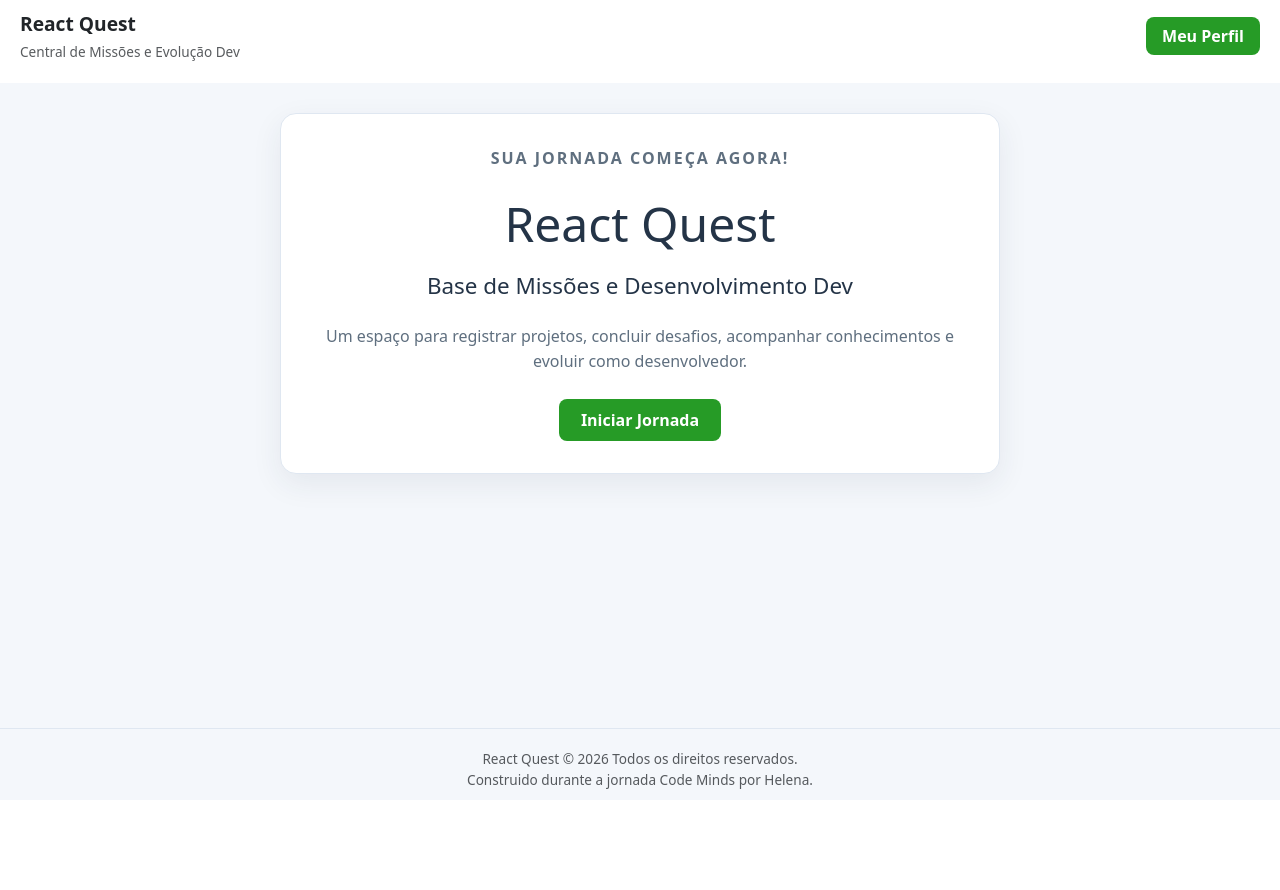
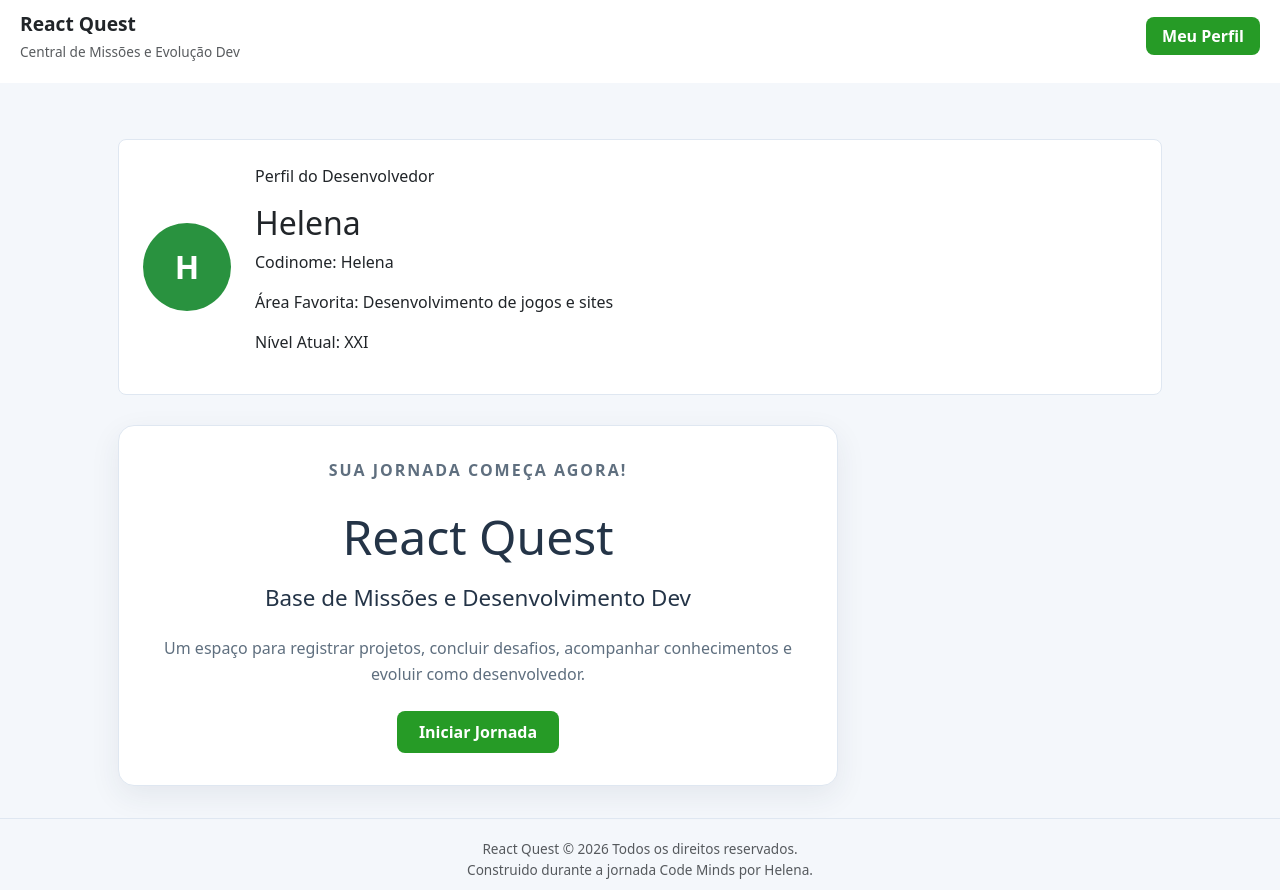
Before and after one commit to Unilelegroot/React-Quest, a React (Vite) app: page / in a window 1280 px wide. Before the commit the page ends 800 px from the top, so only its background shows below. Built offline with nearby package versions, Linux system fonts and the light colour scheme.

Commit message:
feat profile card

```diff
--- a/src/App.css
+++ b/src/App.css
@@ -7,3 +7,11 @@
   /* padding: 24px; */
   background: var(--color-bg);
 }
+
+.dashboard{
+  width: 100%;
+  max-width: 1100px;
+  flex: 1;
+  margin:0 auto;
+  padding: 32px 28px;
+}
--- a/src/App.jsx
+++ b/src/App.jsx
@@ -2,11 +2,19 @@ import "./App.css"
 import Header from "./components/Header"
 import Welcome from "./components/Welcome"
 import Footer from "./components/Footer"
-function App(){
-  return(
+import ProfileCard from "./components/ProfileCard"
+function App() {
+  return (
     <main className="app">
       <Header />
-      <Welcome />
+      <div className="dashboard">
+        <ProfileCard
+          name="Helena"
+          codiname="Helena"
+          favoriteArea="Desenvolvimento de jogos e sites"
+          level="XXI"/>
+        <Welcome />
+      </div>
       <Footer />
     </main>
   )
--- a/src/components/Footer.jsx
+++ b/src/components/Footer.jsx
@@ -1,4 +1,4 @@
-import "../CSS/footer.css"
+import "./footer.css"
 function Footer(){
     return(
         <footer className='footer'>
--- a/src/components/Header.jsx
+++ b/src/components/Header.jsx
@@ -1,4 +1,4 @@
-import "../CSS/header.css"
+import "./header.css"
 
 function Header(){
     return(
--- /dev/null
+++ b/src/components/ProfileCard.jsx
@@ -0,0 +1,23 @@
+import "./profileCard.css"
+
+function ProfileCard({name, codiname, favoriteArea, level}){
+    return(
+        <section className="profileCard">
+            <div className="profile-card_avatar">
+                {name.charAt(0).toUpperCase()}
+            </div>
+
+            <div className="profile-card_content">
+                <p className="profile-card_label">
+                    Perfil do Desenvolvedor
+                </p>
+                <h2>{name}</h2>
+                <p className="profile-card_codiname">Codinome: {codiname}</p>
+                <p className="profile-card_favoriteArea">Área Favorita: {favoriteArea}</p>
+                <p className="profile-card_level">Nível Atual: {level}</p>
+            </div>
+        </section>
+    )
+}
+
+export default ProfileCard
--- a/src/components/Welcome.jsx
+++ b/src/components/Welcome.jsx
@@ -1,4 +1,4 @@
-import "../CSS/welcome.css"
+import "./welcome.css"
 function Welcome() {
     return (
         <section className="welcome">
--- /dev/null
+++ b/src/components/profileCard.css
@@ -0,0 +1,47 @@
+.profileCard{
+    display: flex;
+    align-items: center;
+    gap: 24px;
+    margin-top: 24px;
+    margin-bottom: 24px;
+    padding: 24px;
+    border: 1px solid var(--color-border);
+    border-radius: 8px;
+    background: var(--color-surface);
+}
+
+.profile-card_avatar{
+    width: 88px;
+    height: 88px;
+    display: flex;
+    align-items: center;
+    justify-content: center;
+    flex-shrink: 0;
+    border-radius: 50%;
+    background: var(--color-primary-dark);
+    color: var(--color-surface);
+    font-weight: 700;
+    font-size: 2rem;
+    font-weight: 700;
+}
+
+
+.profile-card__content h2 {
+  margin: 4px 0 8px;
+}
+
+.profile-card__content p {
+  margin: 4px 0;
+}
+
+.profile-card__label {
+  font-size: 0.8rem;
+  font-weight: 700;
+  letter-spacing: 1px;
+  text-transform: uppercase;
+  opacity: 0.75;
+}
+
+.profile-card__codename {
+  font-weight: 700;
+}
```
Also changed, not shown: src/components/footer.css (renamed from src/CSS/footer.css), src/components/header.css (renamed from src/CSS/header.css), src/components/welcome.css (renamed from src/CSS/welcome.css).
